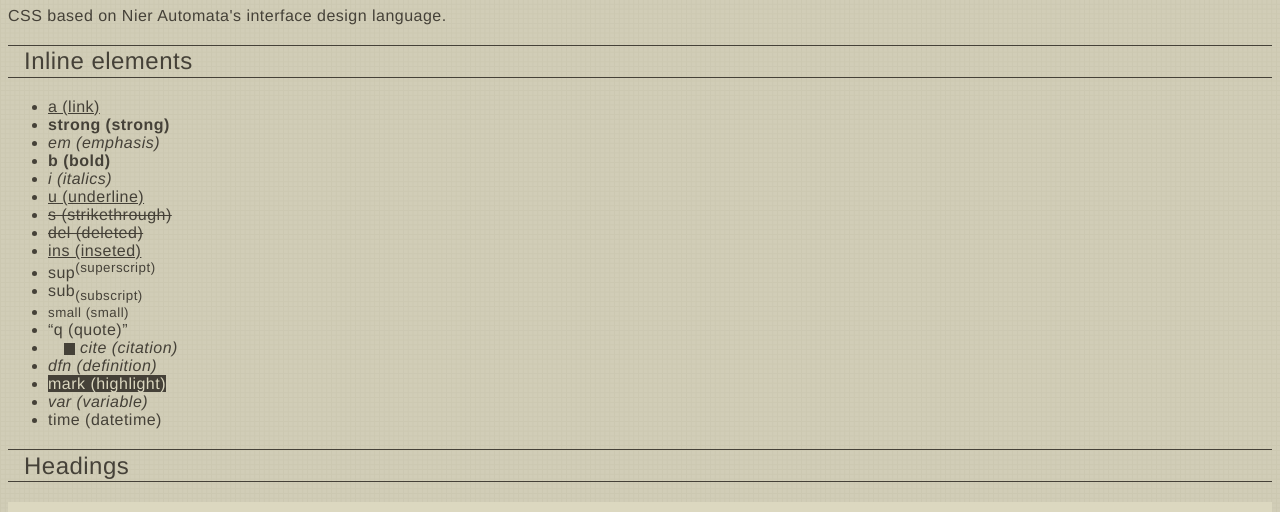
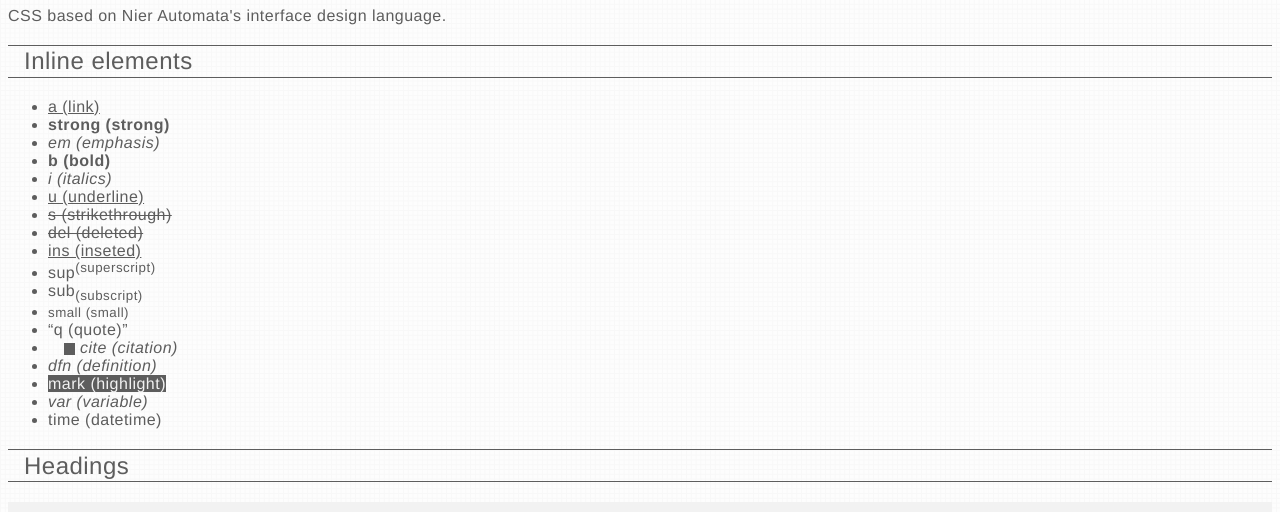
Before and after one commit to FlySkyPie/yorha-css, a website built with Vite: page index.html in a window 1280 px wide. Shown: the part 73-585 px from the top of the page. Built offline with nearby package versions, Linux system fonts and the light colour scheme.

```diff
--- a/src/style.css
+++ b/src/style.css
@@ -1,10 +1,17 @@
 :root {
-  --main-bg-color  : #d1cdb7;
+  --main-bg-color  : #fdfdfd;
+  --bg-grid-color  : #f8f8f8;
+  --bg-grid-2-color: rgba(204, 200, 177, 0);
+  --text-primary   : #5d5d5d;
+  --text-secondary : #f2f2f2;
+  --text-shadow    : #dedede;
+
+  /* --main-bg-color  : #d1cdb7;
   --bg-grid-color  : #ccc8b1;
   --bg-grid-2-color: rgba(204, 200, 177, 0);
   --text-primary   : #454138;
   --text-secondary : #dcd8c0;
-  --text-shadow    : #bab5a1;
+  --text-shadow    : #bab5a1; */
 }
 
 body {
```
